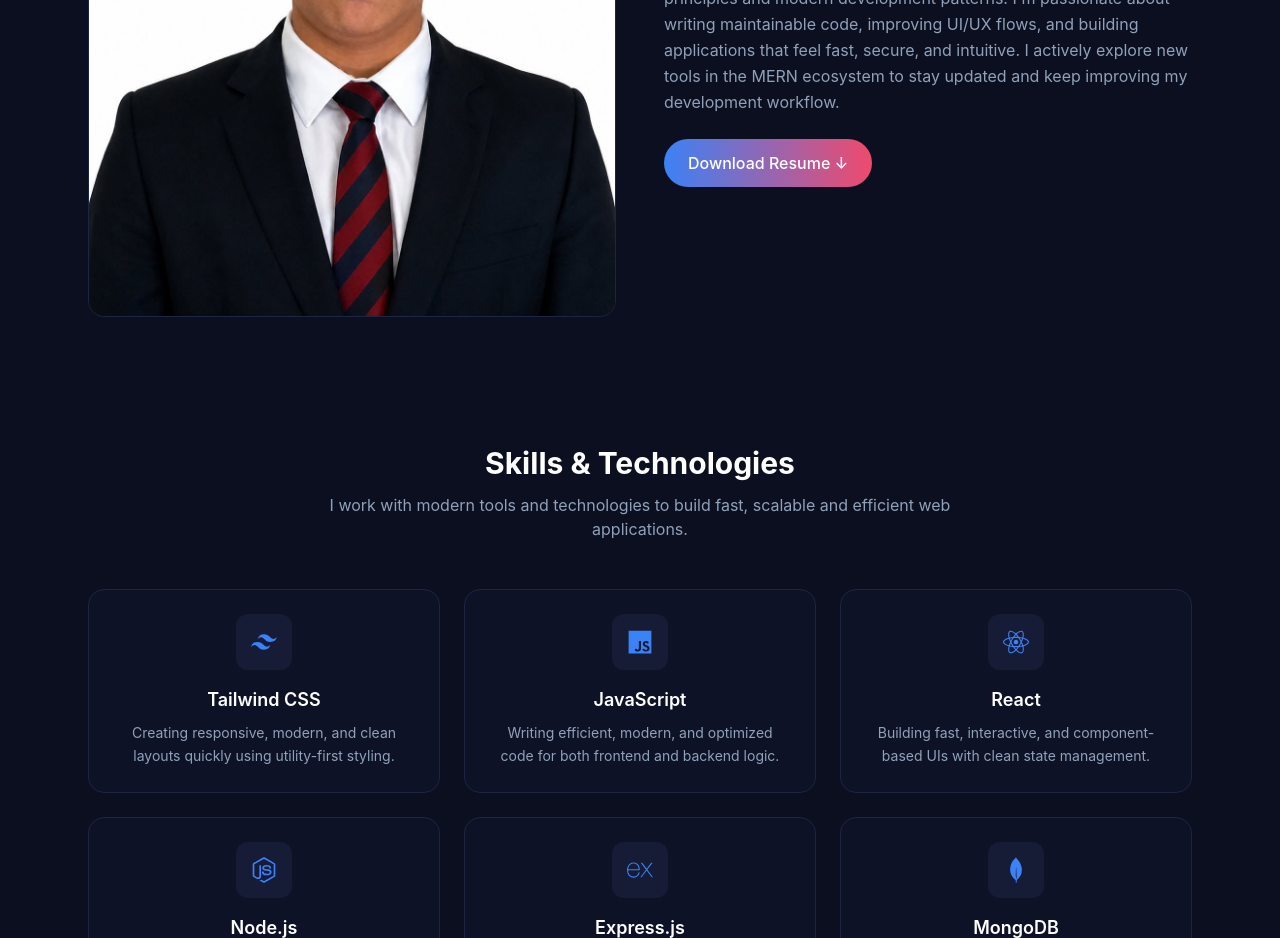
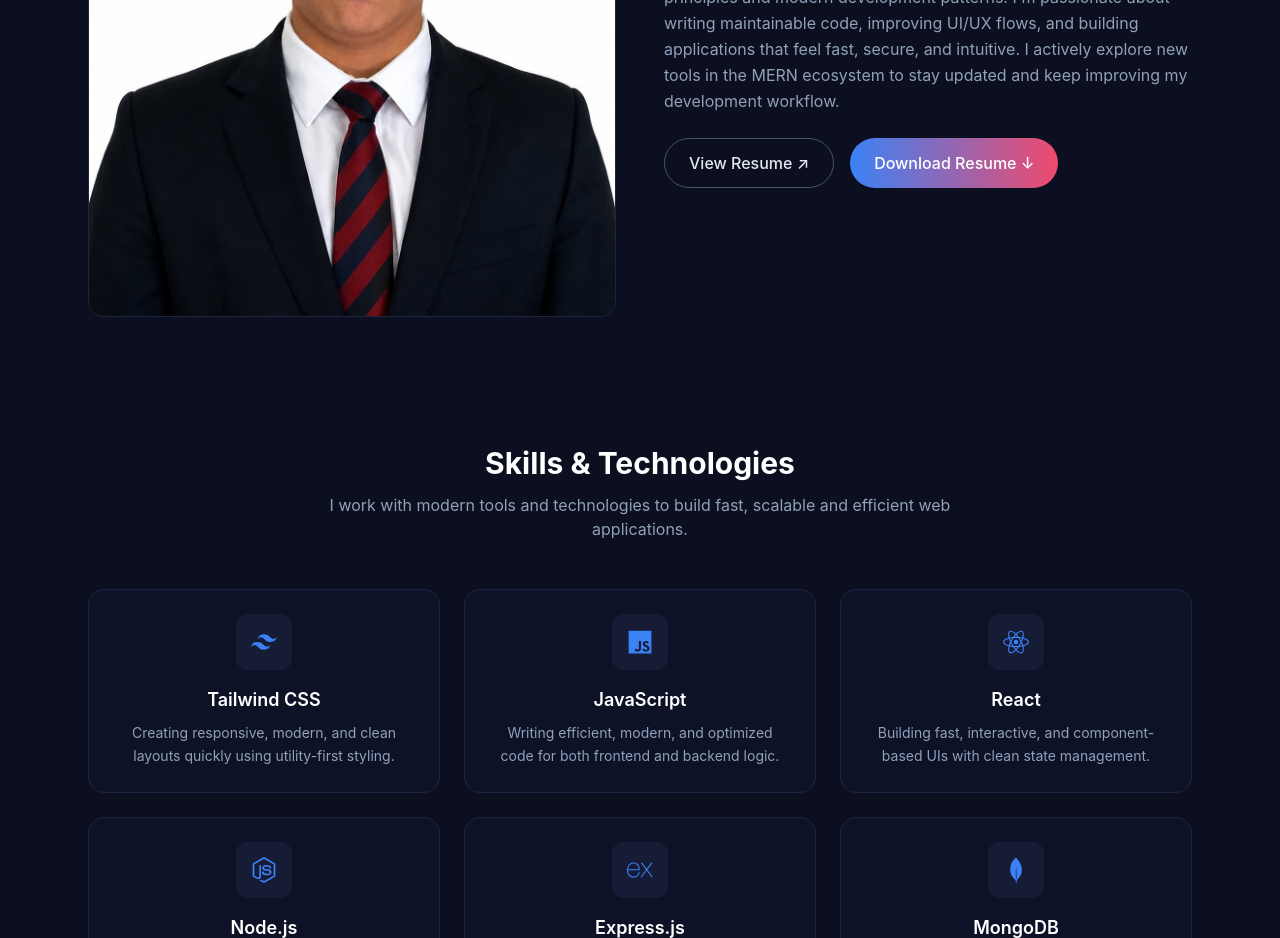
Before and after one commit to dwyt12/my-portfolio, a React (Vite) app in the folder frontend/: page / in a window 1280 px wide. Shown: the part 960-1898 px from the top of the page. Built offline with nearby package versions, Linux system fonts and the light colour scheme; no server answers.

Commit message:
Add view and download resume buttons

```diff
--- a/frontend/src/components/about.jsx
+++ b/frontend/src/components/about.jsx
@@ -23,9 +23,19 @@ export default function About() {
           feel fast, secure, and intuitive. I actively explore new tools in the MERN
           ecosystem to stay updated and keep improving my development workflow.
         </p>
-        <a href="MyResume.pdf" download className="btn-gradient mt-6">
-          Download Resume ↓
-        </a>
+        <div className="mt-6 flex flex-wrap gap-4">
+          <a
+            href="/MyResume.pdf"
+            target="_blank"
+            rel="noopener noreferrer"
+            className="btn-outline"
+          >
+            View Resume ↗
+          </a>
+          <a href="/MyResume.pdf" download="Dwight-James-Dupit-Resume.pdf" className="btn-gradient">
+            Download Resume ↓
+          </a>
+        </div>
       </div>
     </section>
   );
```
